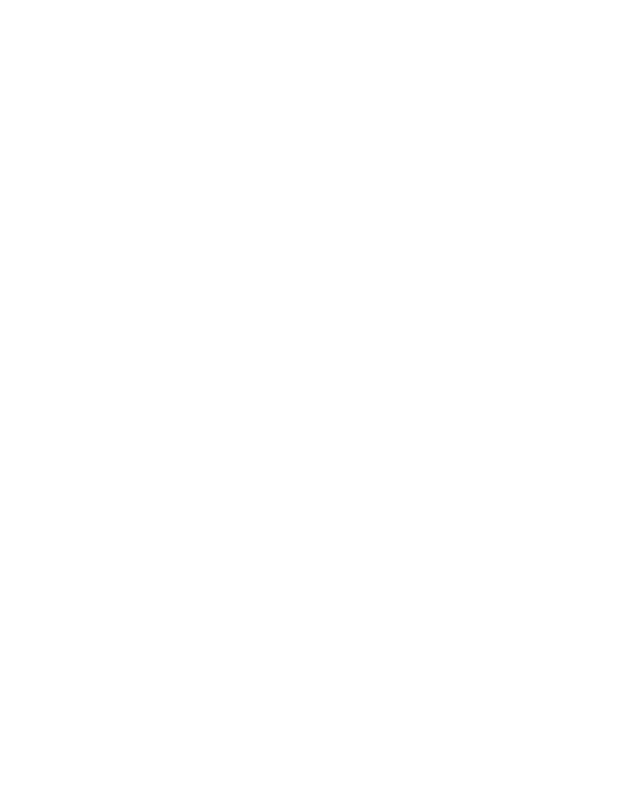
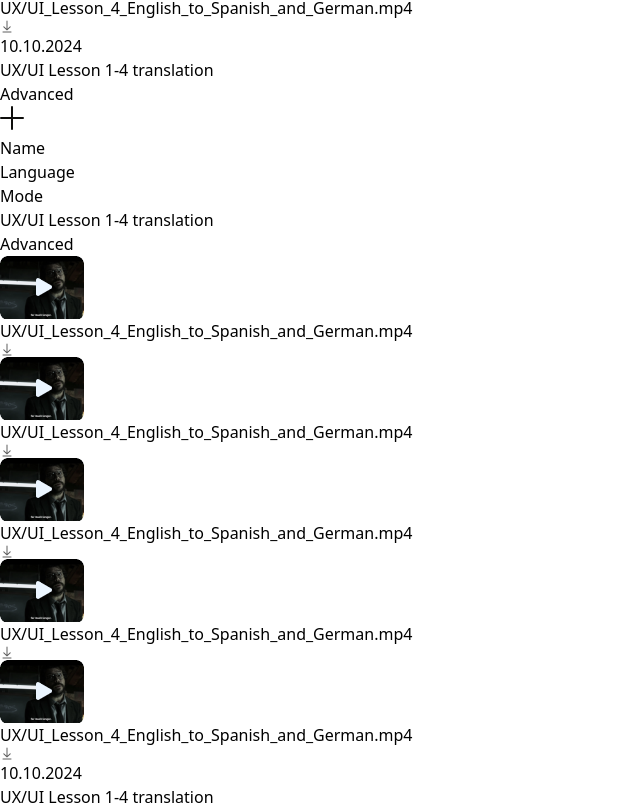
Before and after one commit to harshit960/projectMetaFrazo, a React (Vite) app in the folder frontend/: page /folder in a window 1280 px wide. Shown: the part 1253-2060 px from the top of the page, without its empty margins (0-640 px from the left). Before the commit the page ends 800 px from the top, so only its background shows below. Built offline with nearby package versions, Linux system fonts and the light colour scheme.

Commit message:
Refactor FolderItem component to add file items and toggle functionality

```diff
--- /dev/null
+++ b/frontend/src/components/File.jsx
@@ -0,0 +1,24 @@
+import React from 'react'
+
+function File() {
+    return (
+        <>
+            <div className="flex justify-between" >
+                <div className="flex items-center space-x-4">
+                    <img src="assets/file.png" alt="" srcset="" className='w-8' />
+                    <div className="text">
+                        UX/UI_Lesson_4_English_to_Spanish_and_German.mp4
+                    </div>
+                </div>
+                <svg width="14" height="14" viewBox="0 0 14 14" fill="none" xmlns="http://www.w3.org/2000/svg">
+                    <rect width="14" height="14" fill="white" />
+                    <path d="M7.5 1C7.5 0.723858 7.27614 0.5 7 0.5C6.72386 0.5 6.5 0.723858 6.5 1L7.5 1ZM6.64645 10.3536C6.84171 10.5488 7.15829 10.5488 7.35355 10.3536L10.5355 7.17157C10.7308 6.97631 10.7308 6.65973 10.5355 6.46447C10.3403 6.2692 10.0237 6.2692 9.82843 6.46447L7 9.29289L4.17157 6.46447C3.97631 6.2692 3.65973 6.2692 3.46447 6.46447C3.2692 6.65973 3.2692 6.97631 3.46447 7.17157L6.64645 10.3536ZM6.5 1L6.5 10L7.5 10L7.5 1L6.5 1Z" fill="#5E5E5E" />
+                    <path d="M3 12H11" stroke="#5E5E5E" stroke-linecap="round" />
+                </svg>
+
+            </div>
+        </>
+    )
+}
+
+export default File
--- a/frontend/src/components/FolderItem.jsx
+++ b/frontend/src/components/FolderItem.jsx
@@ -1,17 +1,21 @@
 import React, { useEffect, useState } from 'react'
+import File from './File';
 
 function FolderItem(props) {
-    const [height, setheight] = useState("h-[0px] scale-0");
+    const [height, setheight] = useState("h-[0px] scale-y-0");
     const [rotation, setrotation] = useState("");
+    const [active, setactive] = useState('');
     const handleClick = () => {
         if (rotation === "") {
 
-            setheight("h-[296px] scale-100");
+            setheight("h-auto scale-y-100");
             setrotation("rotate-45");
+            setactive(" hidden")
         }
         else {
 
-            setheight("h-[0px] scale-0");
+            setactive(" ")
+            setheight("h-[0px] scale-y-0");
             setrotation("");
 
         }
@@ -24,9 +28,9 @@
                     <div className="flex space-x-4">
 
                         <div className="text-[18px]">{props.date}</div>
-                        <div className="text-[18px]">{props.name}</div>
-                        <div className="text-[18px]">{props.language}</div>
-                        <div className="text-[18px]">{props.mode}</div>
+                        <div className={"text-[18px]"+active}>{props.name}</div>
+                        <div className={"text-[18px]"+active}>{props.language}</div>
+                        <div className={"text-[18px]"+active}>{props.mode}</div>
 
                     </div>
                     <button onClick={handleClick} className={rotation + " duration-200"}>
@@ -37,8 +41,8 @@
                         </svg>
                     </button>
                 </div>
-                <div className={height + " w-full duration-200"}>
-                    <div className="flex flex-col mt-8 space-y-6">
+                <div className={height + " w-full duration-200 p-"}>
+                    <div className="flex flex-col my-8 space-y-6">
                         <div className="flex text-[14px]">
                             <div className="text basis-2/5">Name</div>
                             <div className="text basis-2/5">Language</div>
@@ -50,7 +54,12 @@
                             <div className="text basis-1/5">{props.mode}</div>
                         </div>
                     </div>
-                    <div className="flex flex-col">
+                    <div className="flex flex-col space-y-6">
+                        <File />
+                        <File />
+                        <File />
+                        <File />
+                        <File />
 
                     </div>
                 </div>
--- a/frontend/src/pages/Folder.jsx
+++ b/frontend/src/pages/Folder.jsx
@@ -26,6 +26,8 @@
                                 </div>
                             </div> */}
                             <FolderItem date={"10.10.2024"} name={"UX/UI Lesson 1-4 translation"} laungage={""} mode={"Advanced"} />
+                            <FolderItem date={"10.10.2024"} name={"UX/UI Lesson 1-4 translation"} laungage={""} mode={"Advanced"} />
+                            <FolderItem date={"10.10.2024"} name={"UX/UI Lesson 1-4 translation"} laungage={""} mode={"Advanced"} />
 
 
                         </div>
```
Also changed, not shown: frontend/public/assets/file.png (added).
